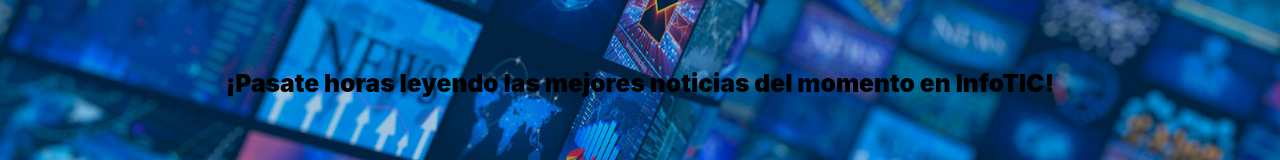
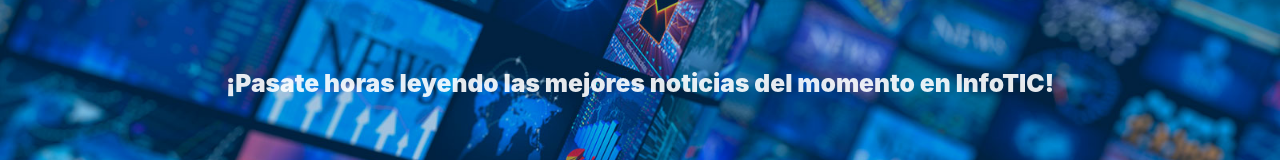
Before and after one commit to FranViau/InfoTIC2, a plain HTML site: page docs/index.html in a window 1280 px wide. Shown: the part 944-1104 px from the top of the page. Drawn offline with nearby package versions, Linux system fonts and the light colour scheme.

Commit message:
Update index.html

```diff
--- a/docs/index.html
+++ b/docs/index.html
@@ -128,7 +128,7 @@
     <div class="section no-pad-bot">
       <div class="container">
         <div class="row center">
-          <h5 class="header col s12 black-text" style="font-weight:900">¡Pasate horas leyendo las mejores noticias del momento en InfoTIC!</h5>
+          <h5 class="header col s12 gray-text" style="font-weight:900">¡Pasate horas leyendo las mejores noticias del momento en InfoTIC!</h5>
         </div>
       </div>
     </div>
```
